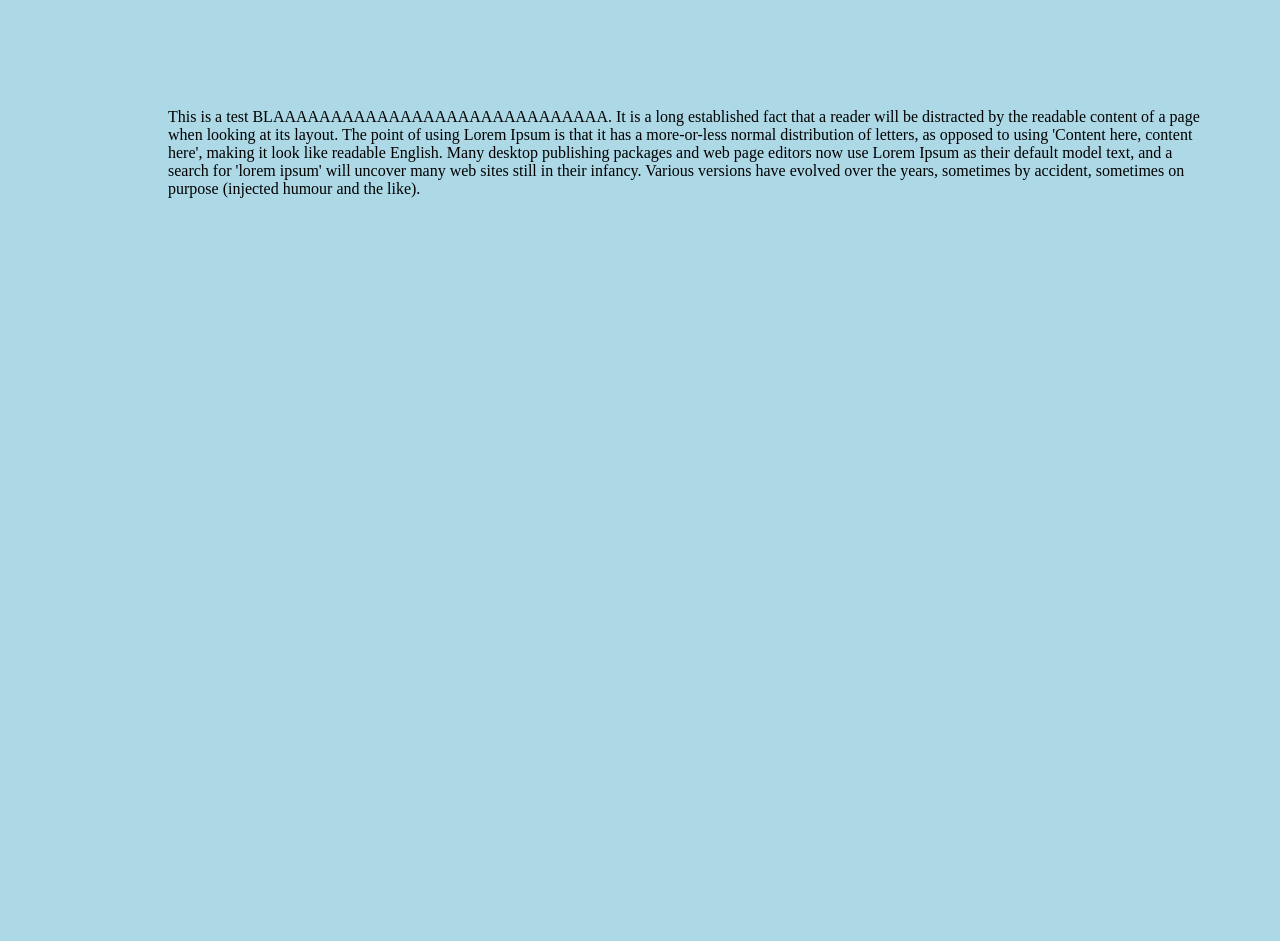
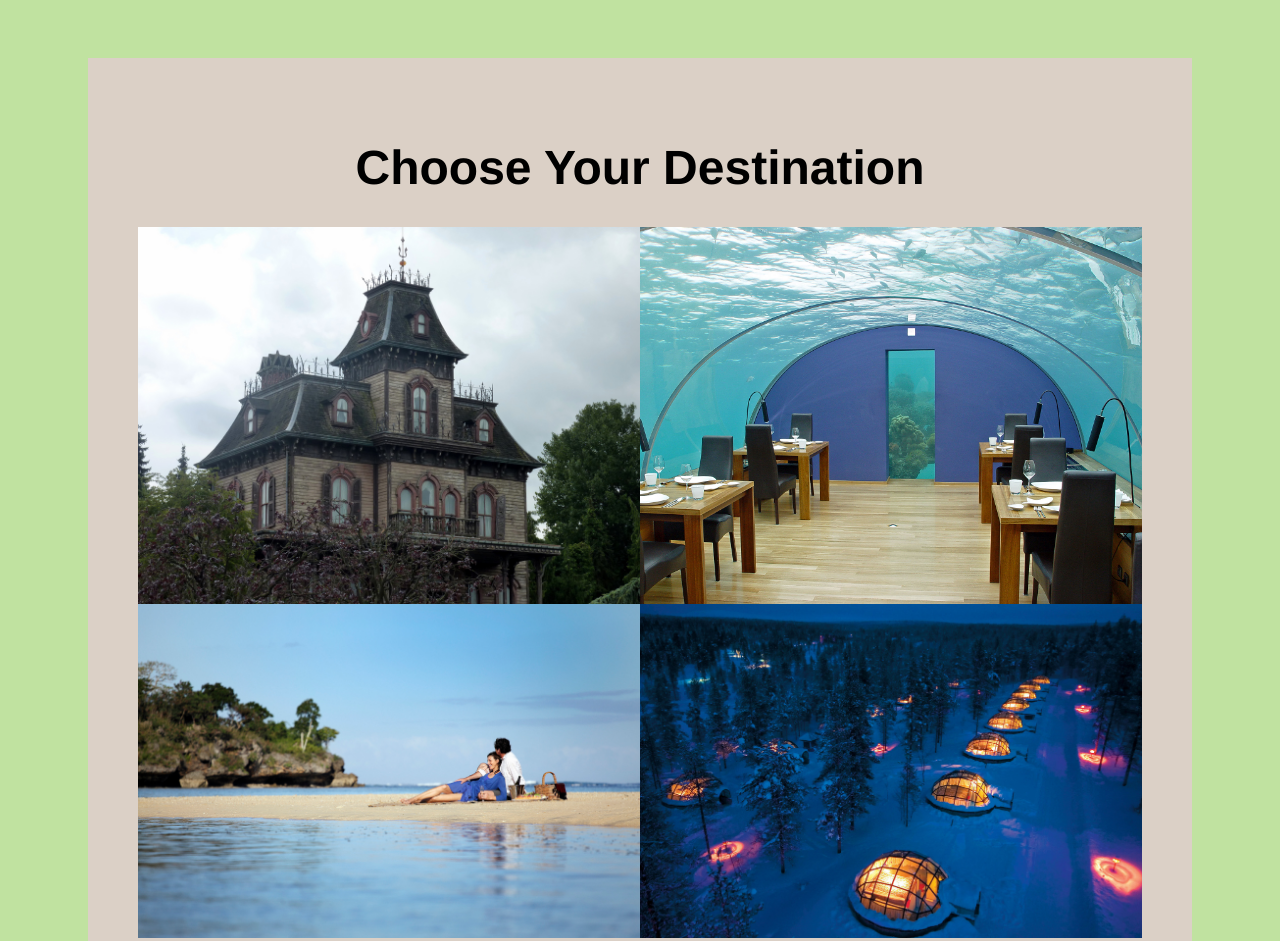
Before and after one commit to nss-day-cohort-18/group-project-static-web-mightymorphinpowerrangers, a plain HTML site: page index.html in a window 1280 px wide. Shown: the top 941 px of the page. Before the commit the page ends 800 px from the top, so only its background shows below. Drawn offline with Linux system fonts and the light colour scheme; files that its build step writes are made by us from their sources.

Commit message:
worked on index page, added images and css

```diff
--- a/css/style.css
+++ b/css/style.css
@@ -1,45 +1,34 @@
-#info-unit {
-  display: flex;
+body {
+    background-color: #c0e2a0;
+    padding-top: 50px;
+    padding-right: 80px;
+    padding-bottom: 50px;
+    padding-left: 80px;
+    font-family: Helvetica, Arial, sans-serif;
 }
 
-body, section {
-    background-color: lightblue;
-    padding-top: 50px;
-    padding-right: 30px;
-    padding-bottom: 50px;
-    padding-left: 80px;
+.container {
+  background-color: #dbd0c6;
+  color: black;
+  padding: 50px;
 }
 
-/*body, section {
-    color: white;
-    text-align: center;
-    background-color: grey;
-    padding-top: 50px;
-    padding-right: 30px;
-    padding-bottom: 50px;
-    padding-left: 80px;
-}*/
-
-p {
-    font-family: verdana;
-    font-size: 20px;
+.container h1 {
+  font-size: 3em;
+  text-align: center;
 }
 
-/*#info-unit {
-    display: -webkit-flex;
-    display: flex;
-    width: 400px;
-    height: 250px;
-    background-color: lightgrey;
+.column {
+  width:50%;
+  float:left;
 }
 
-#info-uunit{
-    background-color: cornflowerblue;
-    width: 100px;
-    height: 100px;
-    margin: 10px;
+.column img {
+  width:100%;
+  height:auto;
 }
 
+/*Agent pages CSS*/
 .agent1, .agent2, .agent3, .agent4 {
   position: relative;
   width: 25%;
--- a/index.html
+++ b/index.html
@@ -1,25 +1,31 @@
 <!DOCTYPE html>
-<html>
-	<head>
+<html lang="en">
+<head>
+	<meta charset="UTF-8">
+	<meta name="viewport" content="width=device-width, initial-scale=1.0">
+	<meta http-equiv="X-UA-Compatible" content="ie=edge">
+	<title>TraVahalla | A Travel Agency</title>
+	<link rel="stylesheet" href="css/style.css" type="text/css">
+</head>
+<body>
+	<div class="container">
+		<h1>Choose Your Destination</h1>
 
-	<link rel="stylesheet" type="text/css" href="style.css">
+		<div class="column">
+	    <img src="images/haunted-house.jpg" class="column" alt="haunted house" />
+	  </div>
+	  <div class="column">
+	    <img src="images/underwaterhotel.jpg" class="column" alt="underwater hotel" />
+	  </div>
+	  <div class="column">
+	    <img src="images/romantic.jpg" class="column" alt="couple on beach" />
+		</div>
+		<div class="column">
+	    <img src="images/igloo.jpg" class="column" alt="igloo bungalow" />
+		</div>
+		<div style="clear:both"></div>
 
-		<title>TraValhalla | A Travel Agency</title>
 
-	</head>
-
-	<body>
-
-	<section>
-
-		<div>
-
-			This is a test BLAAAAAAAAAAAAAAAAAAAAAAAAAAAAA. It is a long established fact that a reader will be distracted by the readable content of a page when looking at its layout. The point of using Lorem Ipsum is that it has a more-or-less normal distribution of letters, as opposed to using 'Content here, content here', making it look like readable English. Many desktop publishing packages and web page editors now use Lorem Ipsum as their default model text, and a search for 'lorem ipsum' will uncover many web sites still in their infancy. Various versions have evolved over the years, sometimes by accident, sometimes on purpose (injected humour and the like).
-
-		</div>
-
-	</section>
-
-	</body>
-
+	</div>
+</body>
 </html>
```
Also changed, not shown: images/haunted-house.jpg (added), images/igloo.jpg (added), images/romantic.jpg (added), images/underwaterhotel.jpg (added).
